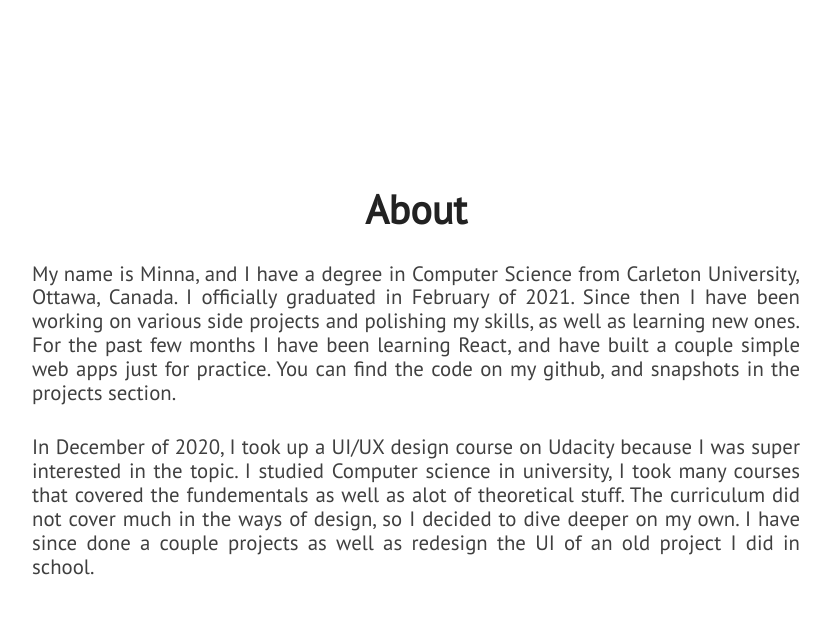
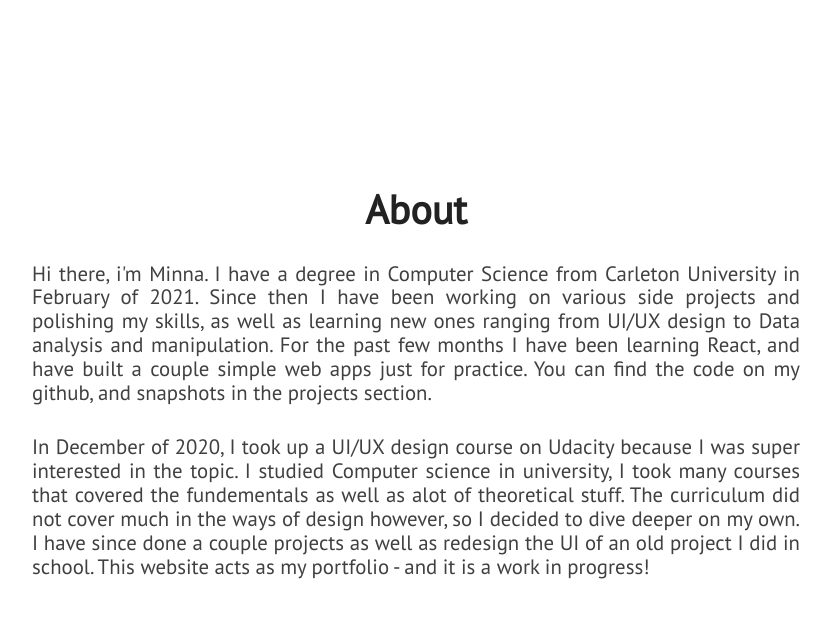
Before and after one commit to minna-amin/minna-amin.github.io, a Jekyll site: the page built from index.html, in a window 1280 px wide and 900 px high, scrolled down 1033 px. Shown: the top 618 px of the window, without its empty margins (224-1055 px from the left). Built offline with Jekyll 4.4.1, drawn with Linux system fonts in a browser that asks for light colours; nearby versions of some CDN libraries.

Commit message:
updating bio

```diff
--- a/_includes/about.html
+++ b/_includes/about.html
@@ -3,11 +3,11 @@
         <div id="about-text">
             <div class="section-heading">About</div>
             <p class="paragraph-text justify-text">
-               My name is Minna, and I have a degree in Computer Science from Carleton University, Ottawa, Canada. I officially graduated in February of 2021. Since then I have been working on various side projects and polishing my skills, as well as learning new ones. For the past few months I have been learning React, and have built a couple simple web apps just for practice. You can find the code on my github, and snapshots in the projects section.
+               Hi there, i'm Minna. I have a degree in Computer Science from Carleton University in February of 2021. Since then I have been working on various side projects and polishing my skills, as well as learning new ones ranging from UI/UX design to Data analysis and manipulation. For the past few months I have been learning React, and have built a couple simple web apps just for practice. You can find the code on my github, and snapshots in the projects section.
             </p>
 
             <p class="paragraph-text justify-text">
-               In December of 2020, I took up a UI/UX design course on Udacity because I was super interested in the topic. I studied Computer science in university, I took many courses that covered the fundementals as well as alot of theoretical stuff. The curriculum did not cover much in the ways of design, so I decided to dive deeper on my own. I have since done a couple projects as well as redesign the UI of an old project I did in school.
+               In December of 2020, I took up a UI/UX design course on Udacity because I was super interested in the topic. I studied Computer science in university, I took many courses that covered the fundementals as well as alot of theoretical stuff. The curriculum did not cover much in the ways of design however, so I decided to dive deeper on my own. I have since done a couple projects as well as redesign the UI of an old project I did in school. This website acts as my portfolio - and it is a work in progress!
             </p>
 
         </div>
--- a/_includes/extra.html
+++ b/_includes/extra.html
@@ -9,7 +9,7 @@
                 Please feel free to write to me for anything: <a href="mailto:{{ site.email }}">{{ site.email }}</a>
             </p>
             <p class="paragraph-text justify-text">
-                My resume is available here: <a href="{{ site.blog_url }}/resume/resume.pdf">PDF</a>, <a href="{{ site.blog_url }}/resume/resume.docx">DOC</a>
+                My resume is available here: <a href="{{ site.blog_url }}/resume/resume.pdf">PDF</a>
             </p>
             <div class="extra-links">
                 <span class="hint--bottom bottom-link" aria-label="Email">
```
